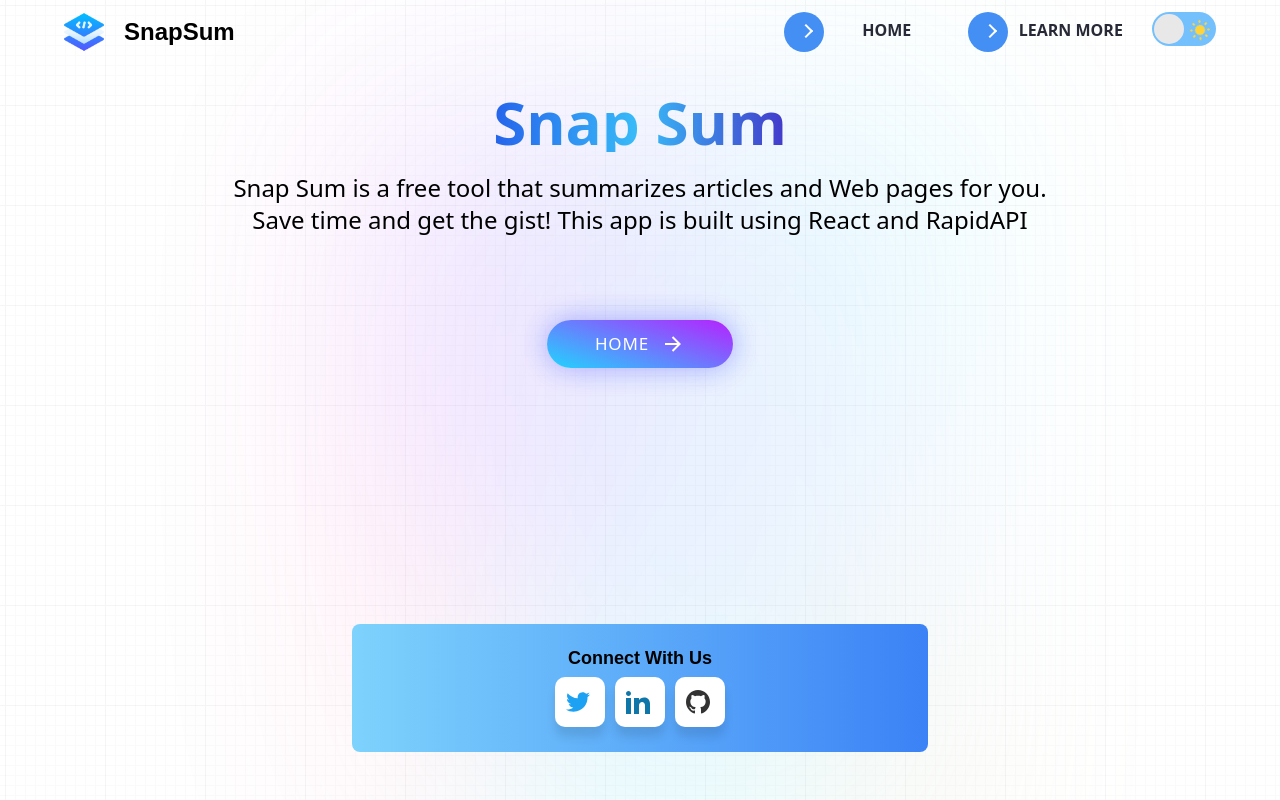
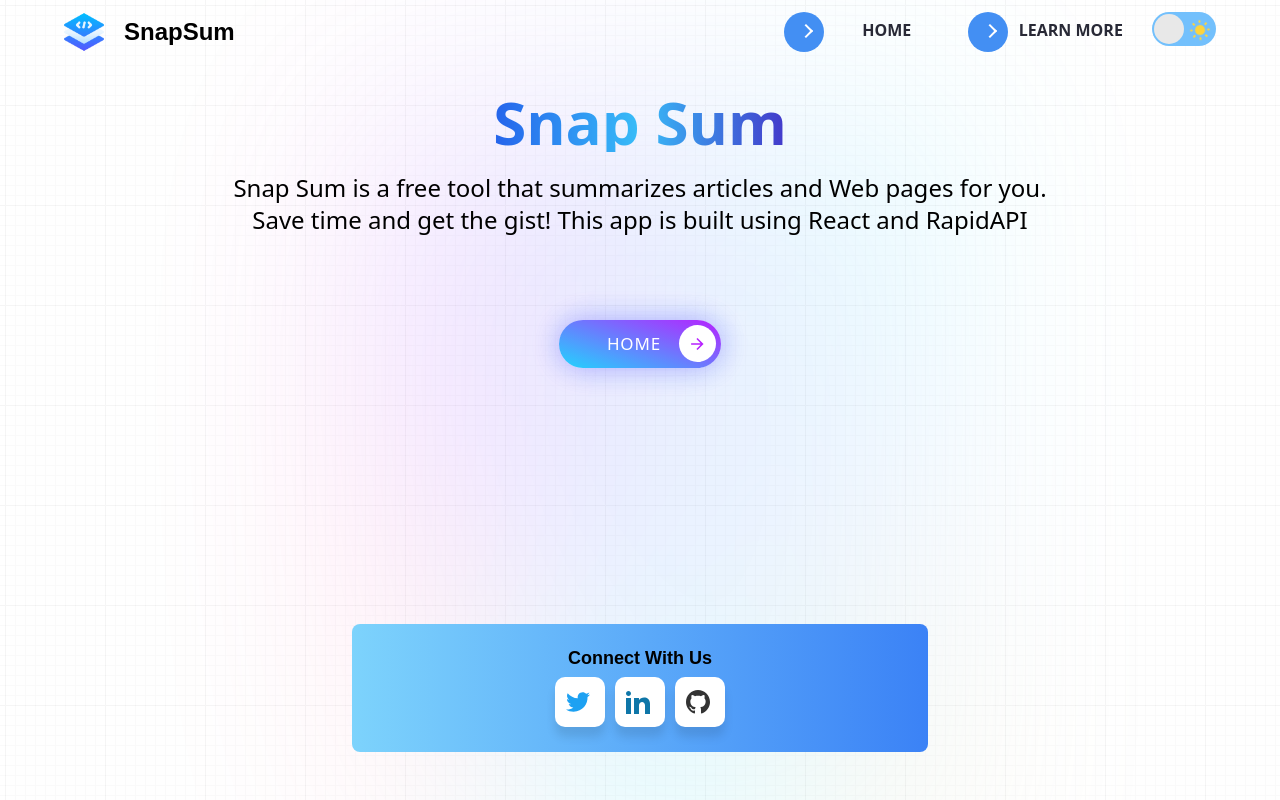
Before and after one commit to Chirag2203/SnapSum_AiSummarizer, a React (Vite) app: page /knowmore in a window 1280 px wide. Built offline with nearby package versions, Linux system fonts and the light colour scheme; no server answers; a web font is replaced by a local one.

Commit message:
dark mode

```diff
--- a/src/components/KnowMore.jsx
+++ b/src/components/KnowMore.jsx
@@ -11,14 +11,14 @@ const KnowMore = () => {
     <span className='orange_gradient text-6xl font-black'>Snap Sum</span>
 
     {/* <span className='blue_gradient text-4xl font-black'>What is Snap Sum?</span> */}
-    <p className='text-2xl w-3/4 flex text-center '>Snap Sum is a free tool that summarizes articles and Web pages for you. Save time and get the gist! This app is built using React and RapidAPI </p>
+    <p className='text-2xl w-3/4 flex text-center brand'>Snap Sum is a free tool that summarizes articles and Web pages for you. Save time and get the gist! This app is built using React and RapidAPI </p>
 
 
 
 
     <Link to = "/"><button class="cssbuttons-io-button mt-16 mb-32 px-12 flex">
         <p className='mr-3'>Home</p>
-      <div class="icon">
+      <div class="icon2">
         <svg height="24" width="24" viewBox="0 0 24 24" xmlns="http://www.w3.org/2000/svg"><path d="M0 0h24v24H0z" fill="none"></path><path d="M16.172 11l-5.364-5.364 1.414-1.414L20 12l-7.778 7.778-1.414-1.414L16.172 13H4v-2z" fill="currentColor"></path></svg>
       </div>
     </button></Link>
```
